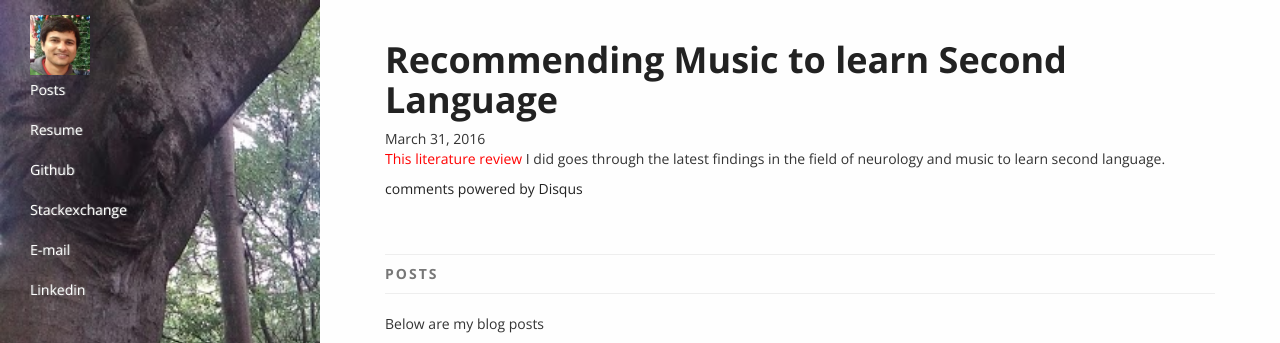
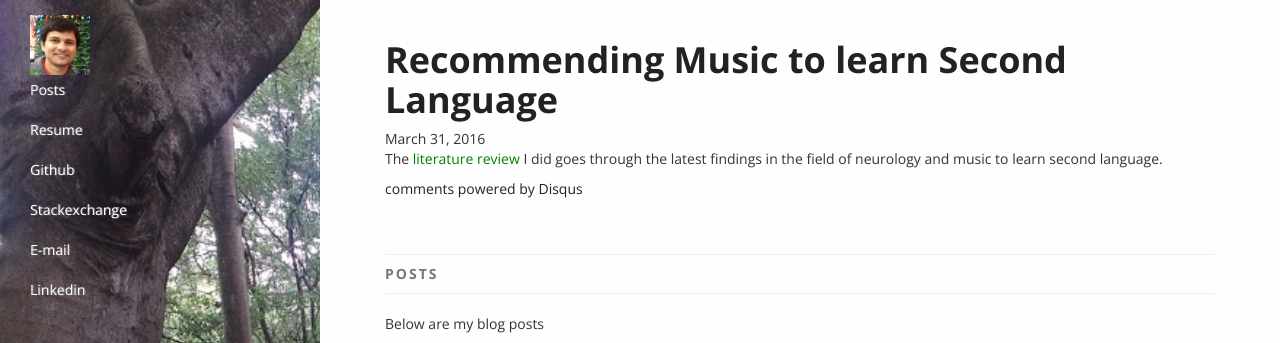
Before and after one commit to vivkul/vivkul.github.io, a Jekyll site: the page built from _posts/2016-03-31-Recommending-Music-To-Learn-Second-Language.md, in a window 1280 px wide. Shown: the top 343 px of the page. Built offline with Jekyll 4.4.1, drawn with Linux system fonts in a browser that asks for light colours; nearby versions of some CDN libraries; comment, search, counter and statistics services are not loaded.

Commit message:
Update 2016-03-31-Recommending-Music-To-Learn-Second-Language.md

```diff
--- a/_posts/2016-03-31-Recommending-Music-To-Learn-Second-Language.md
+++ b/_posts/2016-03-31-Recommending-Music-To-Learn-Second-Language.md
@@ -4,4 +4,4 @@ title:  "Recommending Music to learn Second Language"
 comments: true
 ---
 
-[<font color="red">This literature review</font>]({{site.baseurl}}/static/literature-review-music.pdf) I did goes through the latest findings in the field of neurology and music to learn second language.
+The [<font color="green">literature review</font>]({{site.baseurl}}/static/literature-review-music.pdf) I did goes through the latest findings in the field of neurology and music to learn second language.
```
